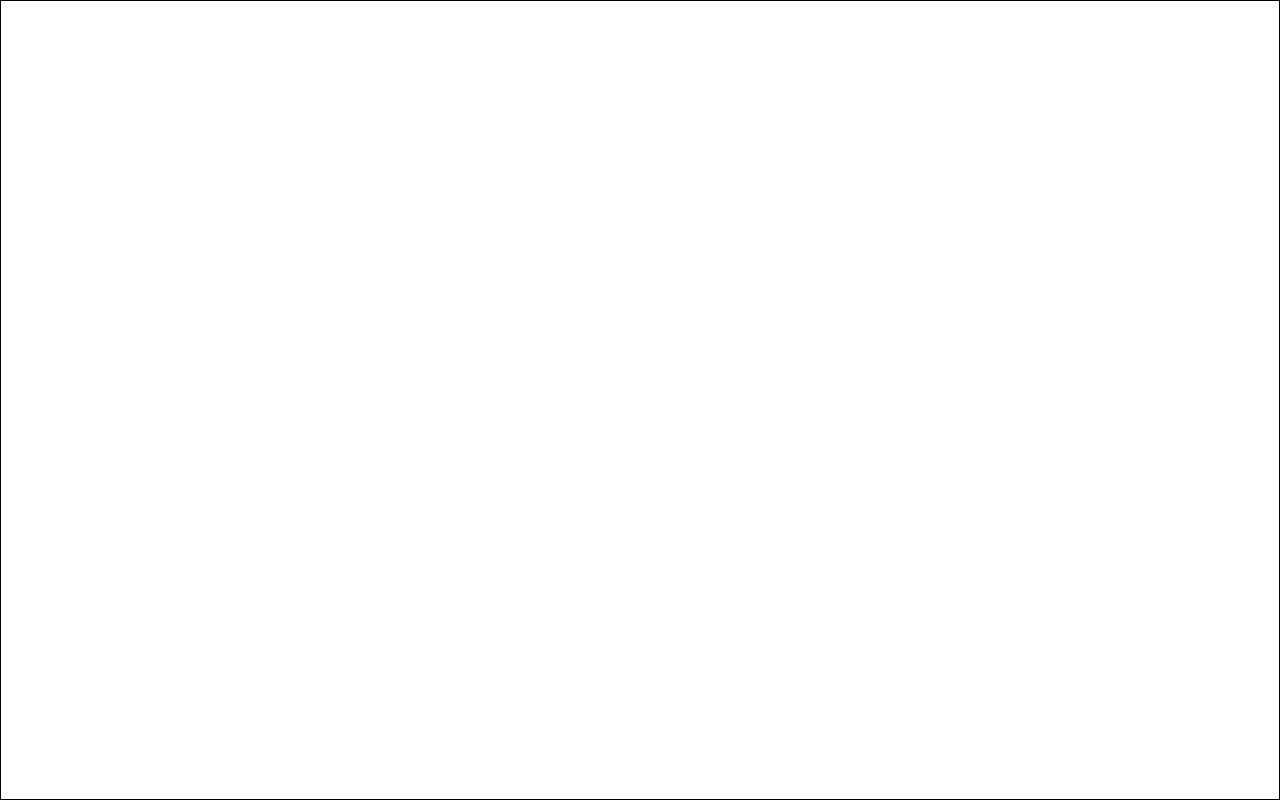
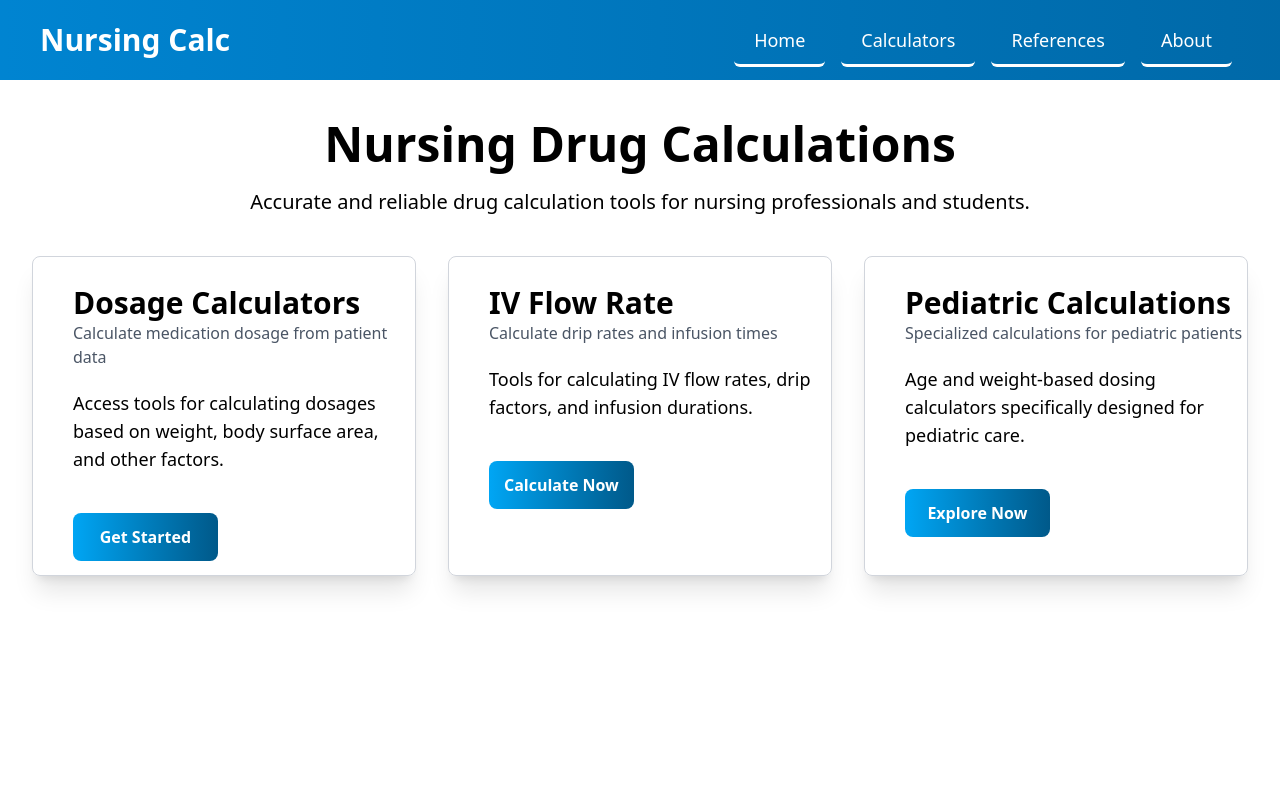
Before and after one commit to cianvergelll/Nursing-Calc, a SvelteKit app: page / in a window 1280 px wide. Built offline with nearby package versions, Linux system fonts and the light colour scheme.

Commit message:
home page

```diff
--- a/src/routes/+page.svelte
+++ b/src/routes/+page.svelte
@@ -1,7 +1,49 @@
-<script lang="js"></script>
+<script lang="js">
 
-<div class="w-screen h-screen flex flex-col items-center justify-center border">
-    <div class="w-full h-[10%]"></div>
+    const navButton = "px-5 py-3 mx-2 rounded-md hover:bg-sky-500 transition-colors duration-300 border-b-3 border-white";
+    const divStyle ="h-full w-[30%] border border-gray-300 rounded-lg flex flex-col pl-5 shadow-xl";
+    const divStyle_h1 = "font-bold text-3xl mt-7 ml-5";
+    const divStyle_p = "text-s ml-5 text-gray-600 mb-5";
+    const divStyle_h2 = "text-lg px-5";
+    const divStyle_button = "py-3 bg-gradient-to-r from-sky-500 to-sky-800 w-[40%] rounded-lg text-white font-bold mt-10 ml-5 hover:from-sky-800 hover:to-sky-500 transition hover:scale-105 transition-colors duration-300";
+</script>
 
+<div class="w-screen h-screen flex flex-col items-center justify-start">
+    <div class="w-full h-[10%] flex flex-row items-center bg-gradient-to-r from-sky-600 to-sky-700">
+        <h1 class="text-white text-3xl font-bold ml-10 text">Nursing Calc</h1>
+        <ul class="flex flex-row ml-auto mr-10 text-white text-lg space-between-x-4">
+            <li><a href="/" class={navButton}>Home</a></li>
+            <li><a href="/" class={navButton}>Calculators</a></li>
+            <li><a href="/" class={navButton}>References</a></li>
+            <li><a href="/" class={navButton}>About</a></li>
+        </ul>
+    </div>
 
+    <h1 class="text-5xl font-bold mt-10 mb-5">Nursing Drug Calculations</h1>
+    <p class="text-xl mb-10">Accurate and reliable drug calculation tools for nursing professionals and students.</p>
+
+    <div class="w-screen h-[40%] flex flex-row justify center items-center">
+        <div class= {`${divStyle} mx-auto`}>
+            <h1 class={divStyle_h1}>Dosage Calculators</h1>
+            <p class={divStyle_p}>Calculate medication dosage from patient data</p>
+            <h2 class={divStyle_h2}>Access tools for calculating dosages based on weight, body surface area, and other factors.</h2>
+            <button class={divStyle_button}>Get Started</button>
+        </div>
+
+        <div class={divStyle}>
+            <h1 class={divStyle_h1}>IV Flow Rate</h1>
+            <p class={divStyle_p}>Calculate drip rates and infusion times</p>
+            <h2 class={divStyle_h2}>Tools for calculating IV flow rates, drip factors, and infusion durations.</h2>
+            <button class={divStyle_button}>Calculate Now</button>
+        </div>
+
+        <div class={`${divStyle} mx-auto`}>
+            <h1 class={divStyle_h1}>Pediatric Calculations</h1>
+            <p class={divStyle_p}>Specialized calculations for pediatric patients</p>
+            <h2 class={divStyle_h2}>Age and weight-based dosing calculators specifically designed for pediatric care.</h2>
+            <button class={divStyle_button}>Explore Now</button>
+        </div>
+    </div>
+
+    <div class="bg-sky-100 w-[95%] mt-10"></div>
 </div>
```
